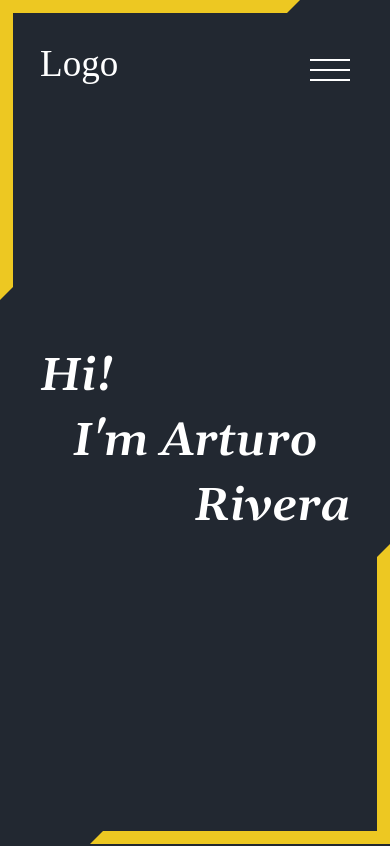
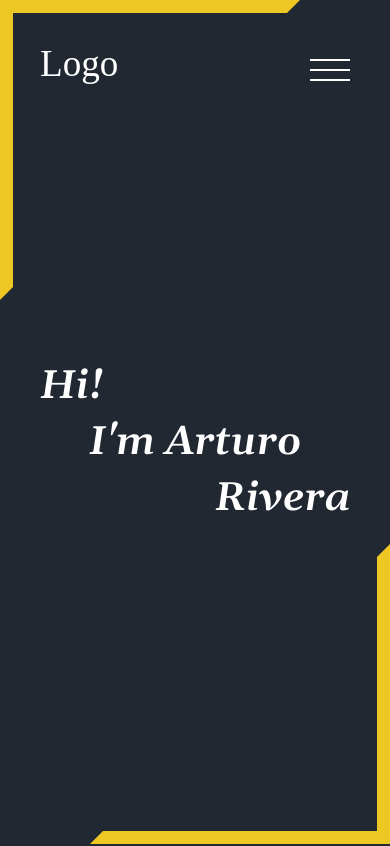
Before and after one commit to Houser97/Portfolio, a React (Create React App) app: page / in a window 390 px wide. Shown: the top 846 px of the page. Built offline with nearby package versions, Linux system fonts and the light colour scheme.

Commit message:
Fine tune font size with media queries

```diff
--- a/src/styles/Presentation.css
+++ b/src/styles/Presentation.css
@@ -6,7 +6,7 @@
     justify-content: center;
     border-radius: 5px;
     padding: 10px 20px;
-    font-size: 6.6rem;
+    font-size: 100px;
     width: 1000px;
     color: var(--home-color);
     font-family: 'Gelasio', serif;
@@ -106,3 +106,27 @@
     width: var(--large_diameter);
 
 }
+
+@media (max-width: 840px) {
+    .app_presentation{
+        font-size: 70px;
+    }
+}
+
+@media (max-width: 540px) {
+    .app_presentation{
+        font-size: 60px;
+    }
+}
+
+@media (max-width: 480px) {
+    .app_presentation{
+        font-size: 50px;
+    }
+}
+
+@media (max-width: 420px) {
+    .app_presentation{
+        font-size: 40px;
+    }
+}
--- a/src/styles/ProjectCard.css
+++ b/src/styles/ProjectCard.css
@@ -161,11 +161,11 @@
 
 @media (max-width: 400px){
     .app__project-subcontainer{
-        grid-template-rows: 280px minmax(200px, 1fr);
+        grid-template-rows: 250px minmax(200px, 1fr);
     }
 
     .app__project-subcontainer-reversed{
-        grid-template-rows: 280px minmax(200px, 1fr);
+        grid-template-rows: 250px minmax(200px, 1fr);
     }
 
     .project-img-container-commun{
```
